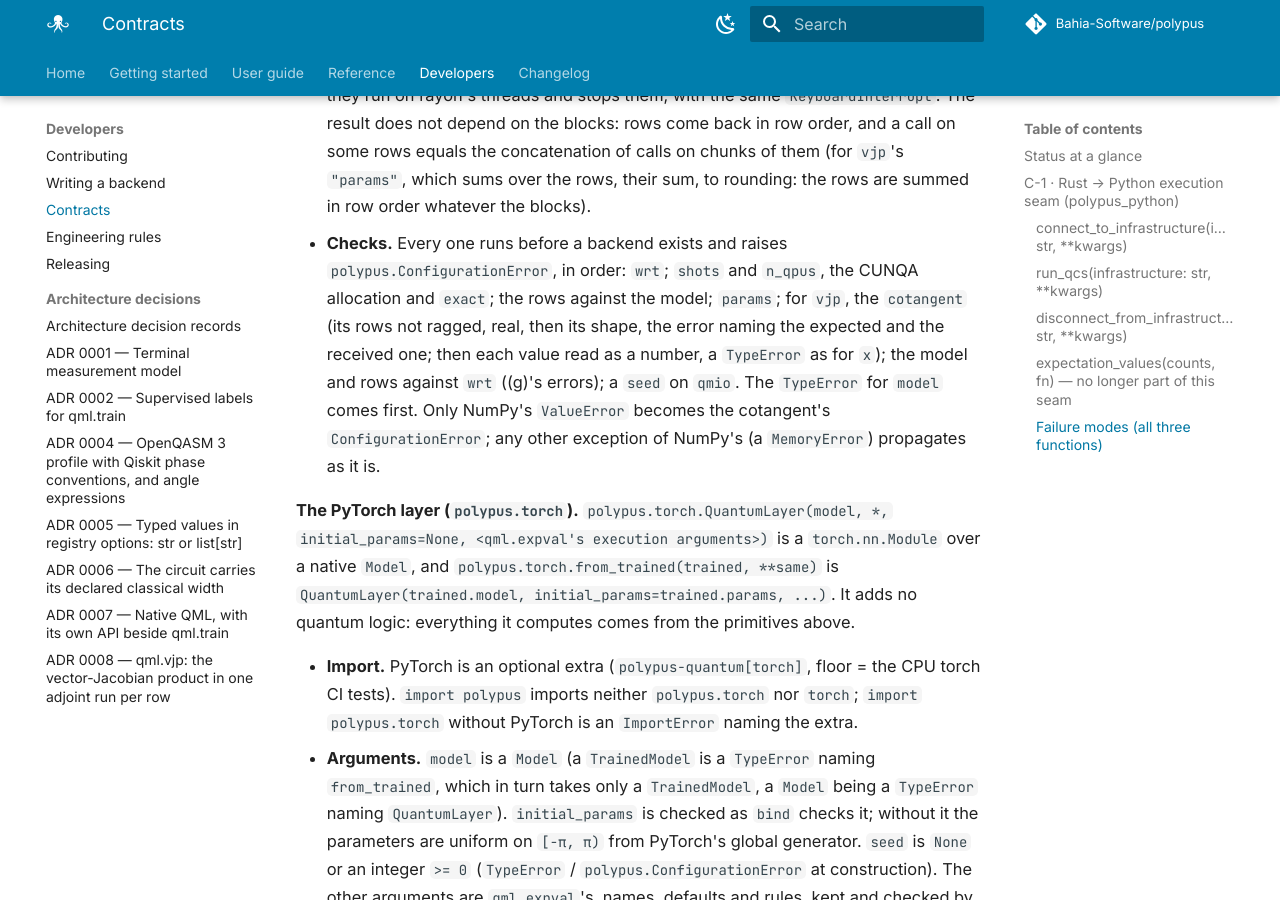
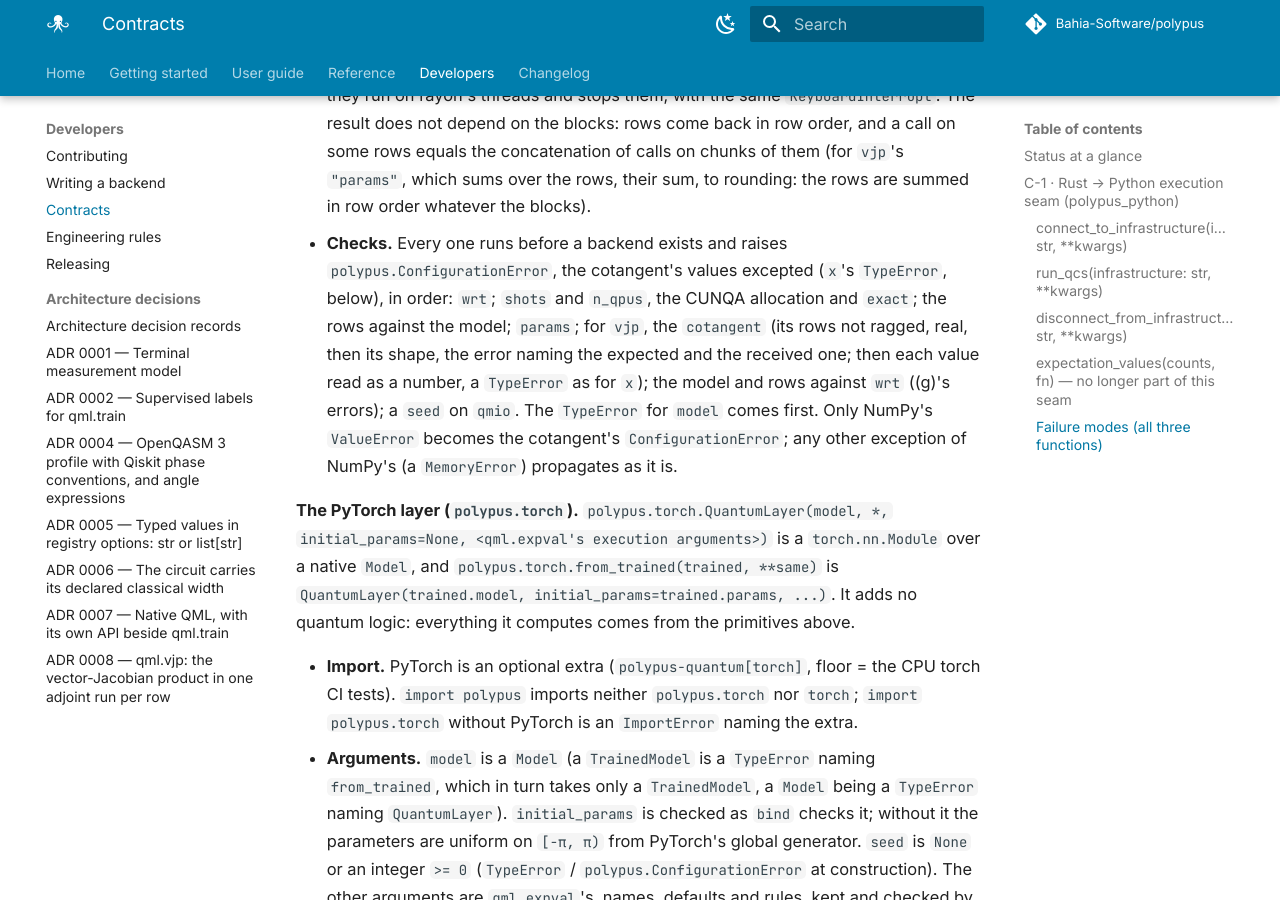
Before and after one commit to Bahia-Software/polypus, an MkDocs documentation site: the page built from docs/CONTRACTS.md, in a window 1280 px wide and 900 px high, scrolled down 75605 px. Built offline with MkDocs 1.6.1 and Material for MkDocs 9.7.7, drawn with Linux system fonts in a browser that asks for light colours; plug-ins that fetch from the network failed and are left out; comment, search, counter and statistics services are not loaded.

Commit message:
docs(contracts): say the cotangent's values are the exception to C-11's ConfigurationError
Since the cotangent's values are read as x's are, one that is not a real
number is x's TypeError, yet C-11 and qml.vjp's docstring still said every
check raised ConfigurationError. Both now name the exception. A follow-up
to the changes for #577's review.

Refs: #559

```diff
--- a/docs/CONTRACTS.md
+++ b/docs/CONTRACTS.md
@@ -2723,7 +2723,8 @@ Python, for a training loop of the caller's own:
   of them (for `vjp`'s `"params"`, which sums over the rows, their sum, to
   rounding: the rows are summed in row order whatever the blocks).
 - **Checks.** Every one runs before a backend exists and raises
-  `polypus.ConfigurationError`, in order: `wrt`; `shots` and `n_qpus`, the
+  `polypus.ConfigurationError`, the cotangent's values excepted (`x`'s
+  `TypeError`, below), in order: `wrt`; `shots` and `n_qpus`, the
   CUNQA allocation and `exact`; the rows against the model; `params`; for
   `vjp`, the `cotangent` (its rows not ragged, real, then its shape, the
   error naming the expected and the received one; then each value read as a
```
Also changed, not shown: 1 other file.
